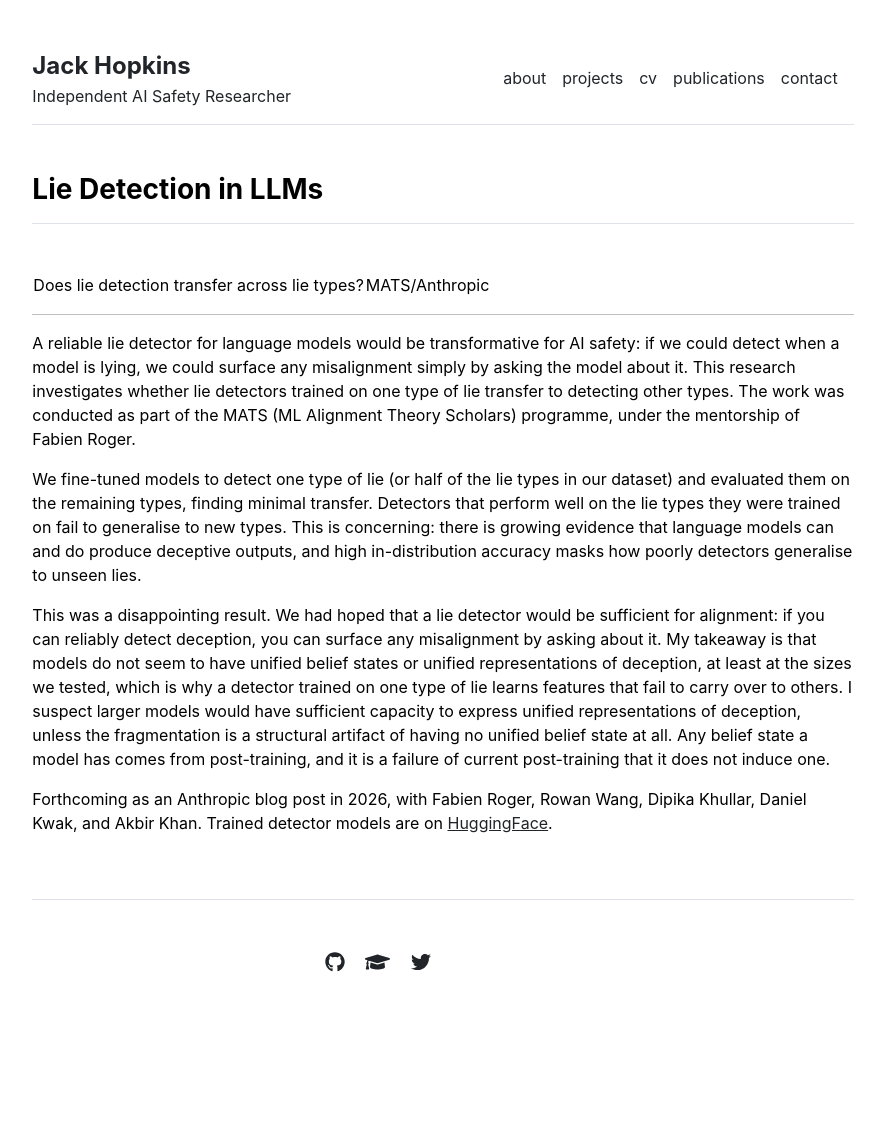
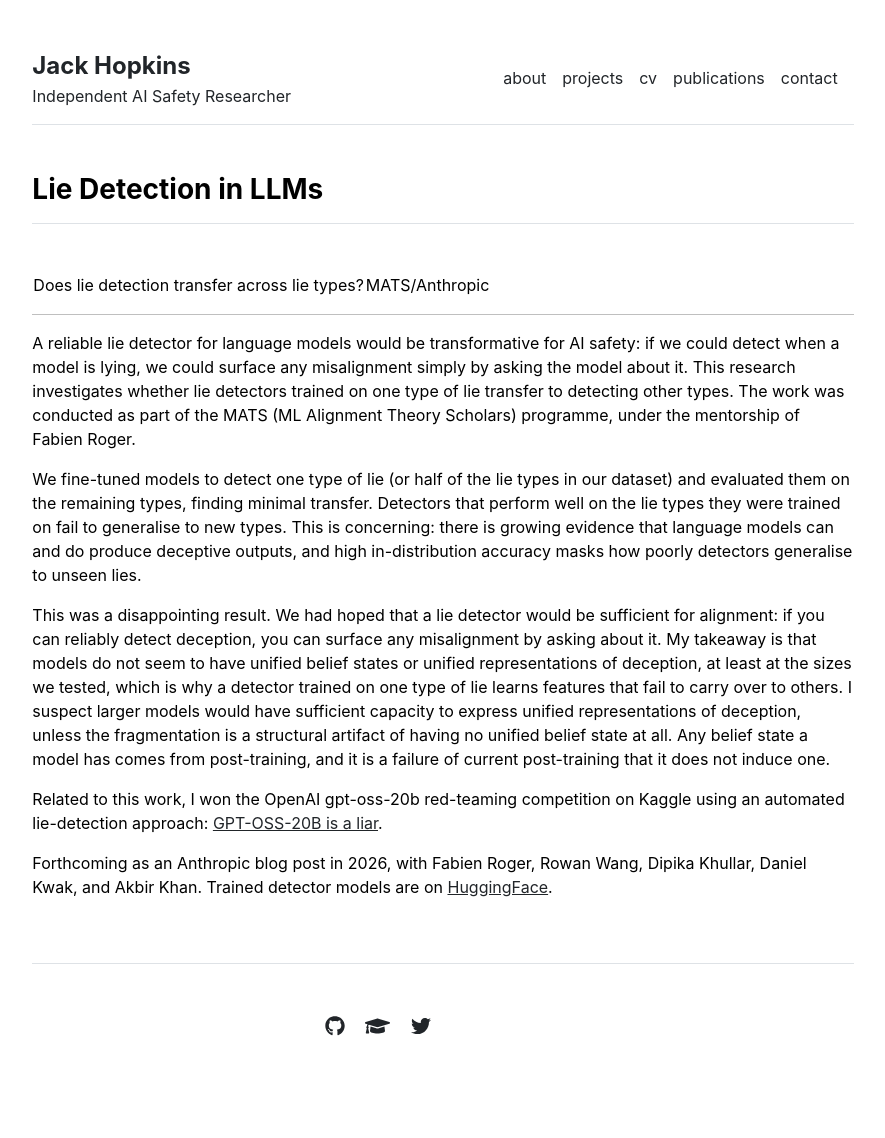
Before and after one commit to JackHopkins/JackHopkins.github.io, a Jekyll site: the page built from projects/lie-detection.md, in a window 1280 px wide. Shown: the whole page, without its empty margins (197-1082 px from the left). Built offline with Jekyll 4.4.1, drawn with Linux system fonts in a browser that asks for light colours; before the commit the page ends 1074 px from its top, so only the background shows below that.

Commit message:
Add Kaggle gpt-oss-20b red-teaming win to lie detection project
Co-Authored-By: Claude Fable 5 <noreply@anthropic.com>

```diff
--- a/_data/projects.yml
+++ b/_data/projects.yml
@@ -29,9 +29,11 @@
   description: "Research investigating whether LLM-based lie detectors trained on one domain can detect deception in others, with implications for AI safety."
   highlights:
     - "MATS/Anthropic fellowship"
+    - "Kaggle red-teaming competition winner"
     - "Forthcoming 2026"
   links:
     - {label: "HuggingFace", url: "https://huggingface.co/Noddybear"}
+    - {label: "Kaggle writeup", url: "https://www.kaggle.com/competitions/openai-gpt-oss-20b-red-teaming/writeups/gpt-oss-20b-is-a-liar"}
 
 - slug: overthinking
   title: "Overthinking"
--- a/projects/lie-detection.md
+++ b/projects/lie-detection.md
@@ -13,4 +13,6 @@ We fine-tuned models to detect one type of lie (or half of the lie types in our
 
 This was a disappointing result. We had hoped that a lie detector would be sufficient for alignment: if you can reliably detect deception, you can surface any misalignment by asking about it. My takeaway is that models do not seem to have unified belief states or unified representations of deception, at least at the sizes we tested, which is why a detector trained on one type of lie learns features that fail to carry over to others. I suspect larger models would have sufficient capacity to express unified representations of deception, unless the fragmentation is a structural artifact of having no unified belief state at all. Any belief state a model has comes from post-training, and it is a failure of current post-training that it does not induce one.
 
+Related to this work, I won the OpenAI gpt-oss-20b red-teaming competition on Kaggle using an automated lie-detection approach: [GPT-OSS-20B is a liar](https://www.kaggle.com/competitions/openai-gpt-oss-20b-red-teaming/writeups/gpt-oss-20b-is-a-liar).
+
 Forthcoming as an Anthropic blog post in 2026, with Fabien Roger, Rowan Wang, Dipika Khullar, Daniel Kwak, and Akbir Khan. Trained detector models are on [HuggingFace](https://huggingface.co/Noddybear).
```
